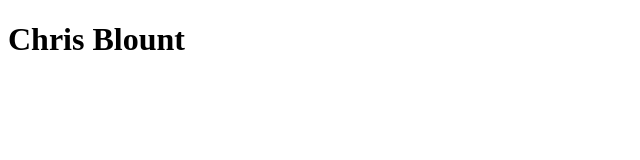
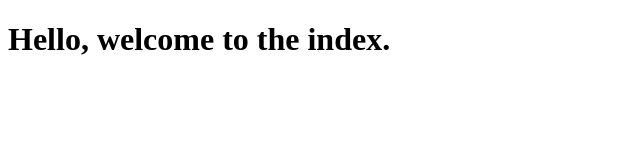
Before and after one commit to bubbzDotDev/bubbzDotDev.github.io, a plain HTML site: page index.html in a window 1280 px wide. Shown: the whole page, without its empty margins (0-640 px from the left). Drawn offline with Linux system fonts and the light colour scheme.

Commit message:
Changing back to normal

```diff
--- a/index.html
+++ b/index.html
@@ -3,9 +3,9 @@
 <head>
     <meta charset="UTF-8">
     <meta name="viewport" content="width=device-width, initial-scale=1.0">
-    <title>Chris Blount</title>
+    <title>Hello</title>
 </head>
 <body>
-    <h1>Chris Blount</h1>
+    <h1>Hello, welcome to the index.</h1>
 </body>
 </html>
```
